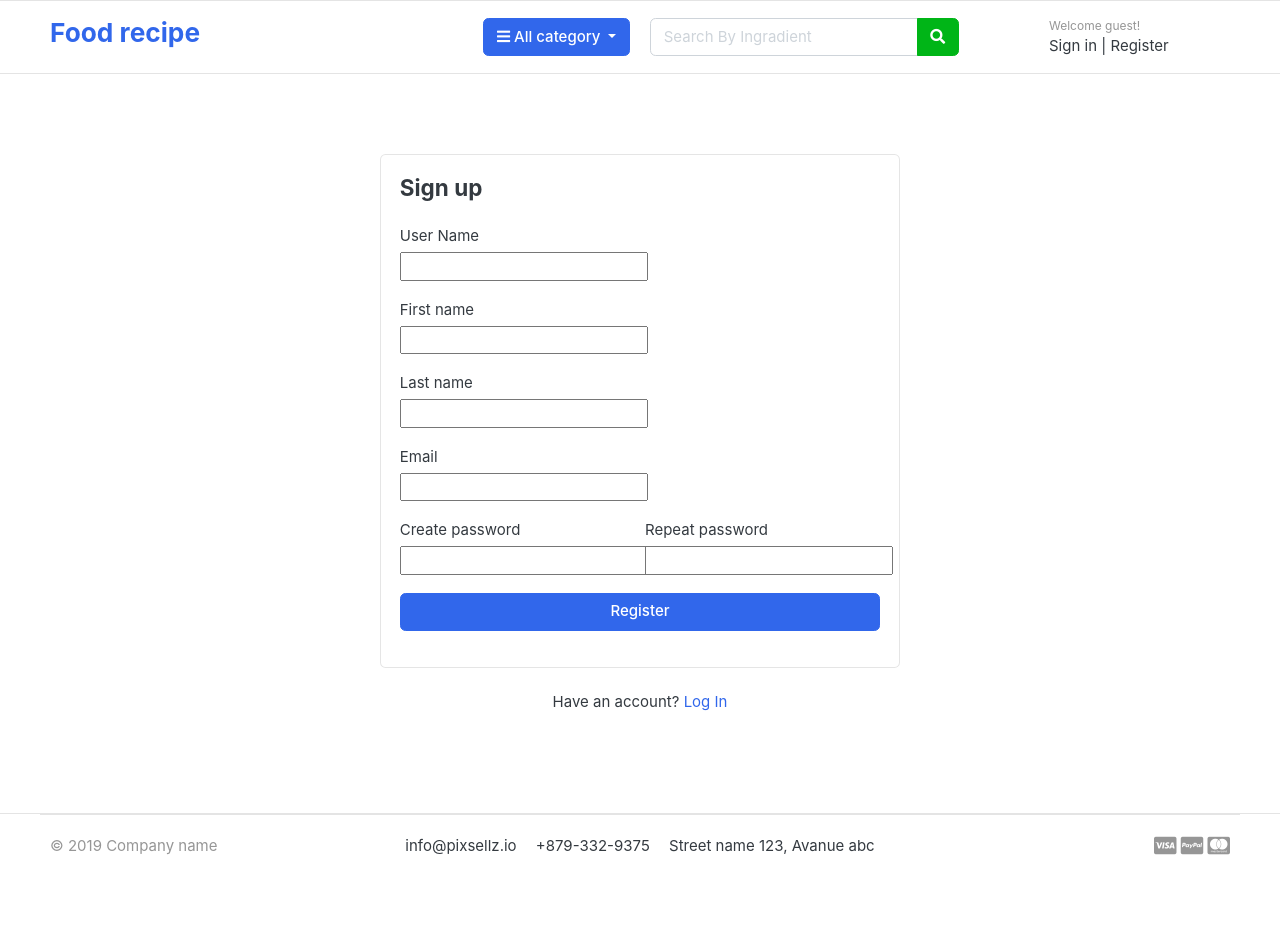
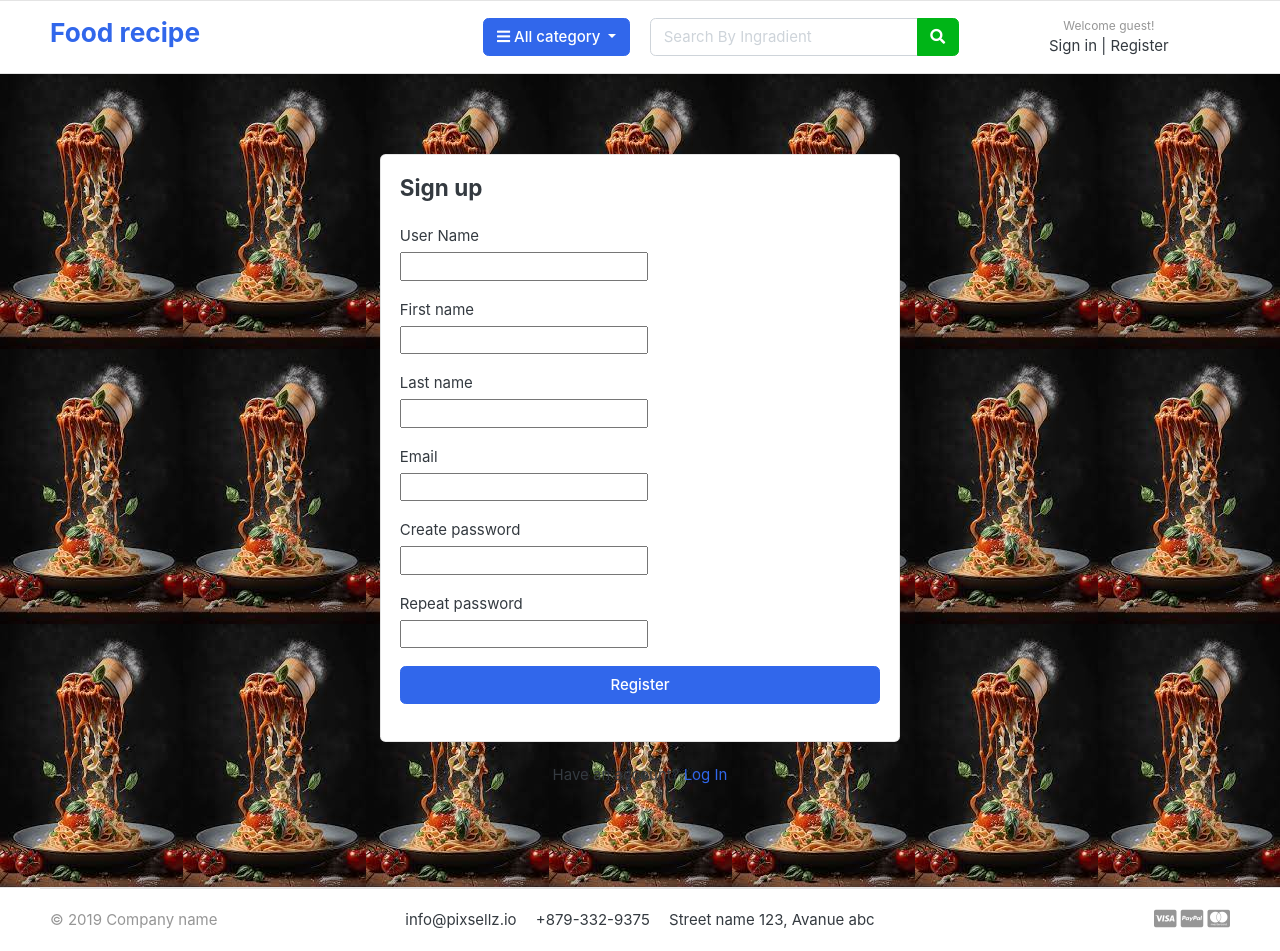
Before and after one commit to sheikhsohag/Django_Food_recipe, a Django app: template accounts/templates/accounts/register.html in a window 1280 px wide. Before the commit the page ends 855 px from the top, so only its background shows below. Run offline with Django 3.2, Linux system fonts and the light colour scheme; the template is opened without the code that fills it: most values are stand-ins (such as "Sample title", 1, 10 or a date in 2020); form fields are guessed from the names that the template uses; some libraries are stand-ins or nearby versions; some web fonts are replaced.

Commit message:
register form updated

```diff
--- a/accounts/templates/accounts/register.html
+++ b/accounts/templates/accounts/register.html
@@ -1,15 +1,18 @@
 {% extends 'base.html' %}
 
+{% load static %}
+
 {% block body%}
-<section class="section-content padding-y">
+<section class="section-content padding-y" id="back">
       <!-- ============================ COMPONENT REGISTER   ================================= -->
       <div class="card mx-auto" style="max-width: 520px; margin-top: 40px">
         <article class="card-body">
           <header class="mb-4"><h4 class="card-title">Sign up</h4></header>
           <form method="POST">
             {% csrf_token %}
+
             <div class="form-row">
-              <div class="col form-group">
+              <div class="col form-group" class="coll1">
                 <label>User Name</label>
                 <br/>
                 {{form.username}}
@@ -22,13 +25,20 @@
                 {{form.first_name}}
               </div>
               <!-- form-group end.// -->
+
+              <!-- form-group end.// -->
+            </div>
+
+
+            <div class="form-row">
               <div class="col form-group">
                 <label>Last name</label>
                 <br/>
                 {{form.last_name}}
               </div>
-              <!-- form-group end.// -->
             </div>
+
+
             <!-- form-row end.// -->
             <div class="form-group">
               <label>Email</label>
@@ -44,6 +54,14 @@
                 {{form.password1}}
               </div>
               <!-- form-group end.// -->
+
+              <!-- form-group end.// -->
+            </div>
+
+
+
+            <div class="form-row">
+              <!-- form-group end.// -->
               <div class="form-group col-md-6">
                 <label>Repeat password</label>
                 <br/>
@@ -51,6 +69,8 @@
               </div>
               <!-- form-group end.// -->
             </div>
+
+
             <div class="form-group">
               <button type="submit" class="btn btn-primary btn-block">
                 Register
@@ -66,4 +86,11 @@
       <br /><br />
       <!-- ============================ COMPONENT REGISTER  END.// ================================= -->
     </section>
+
+    <style>
+      #back{
+        background-image: url('{% static "/image/images.jpeg" %}');
+        background-color: rgb(236, 229, 229);
+      }
+    </style>
 {% endblock%}
--- /dev/null
+++ b/accounts/templates/css/styles.css
@@ -0,0 +1,3 @@
+.col1{
+    color: red;
+ }
--- a/accounts/views.py
+++ b/accounts/views.py
@@ -35,7 +35,7 @@ def user_login(request):
 def profile(request, usernam=None):
 
     if usernam:
-        user_profile = UserProfile.objects.filter(user__username=usernam)
+        user_profile = User.objects.get(username=usernam)
         user_recipe = Product.objects.filter(author=user_profile)
 
         context =  {'profile' : user_profile, 'user_recipe':user_recipe}
@@ -48,6 +48,7 @@ def profile(request, usernam=None):
         context =  {'profile' : user_profile, 'user_recipe':user_recipe}
 
         return render(request, 'accounts/profile.html', context)
+
 
 def user_logout(request):
     logout(request)
--- a/templates/base.html
+++ b/templates/base.html
@@ -125,23 +125,23 @@
 
 
 
-
               <div class="d-flex justify-content-end mb-3 mb-lg-0">
 
                 {% if request.user.is_authenticated %}
 
                 <div class="widget-header">
-                  <small class="title text-muted">Welcome <h3>{{request.user.first_name}}!</h3></small>
+                  <small class="title text-muted">Welcome <h5>{{request.user.first_name}}! <img src="img_girl.jpg" alt="img" width="500" height="600">
+                  </h5></small>
                   <div>
                     <a href="{% url 'profiles' request.user.username %}">profile</a>
                     <span class="dark-transp"> | </span>
                     <a href="{% url 'logout' %}"> logout </a>
                     <span class="dark-transp"> | </span>
-                    <a href="{% url 'create_menu' %}"> Share </a>
+                    <a href="{% url 'create_menu' %}"> Create Menu</a>
                   </div>
 
                   {% else %}
-                  <div class="widget-header">
+                  <div class="widget-header" id="demo">
                     <small class="title text-muted">Welcome guest!</small>
                     <div>
                       <a href="{% url 'login' %}">Sign in</a>
@@ -190,6 +190,11 @@
   .d-flex{
     margin-left: 90px;
   }
+
+  #demo{
+    text-align: center;
+
+  }
 </style>
 </body>
 </html>
```
Also changed, not shown: db.sqlite3, static/images/image/images.jpeg (added), 2 other files.
